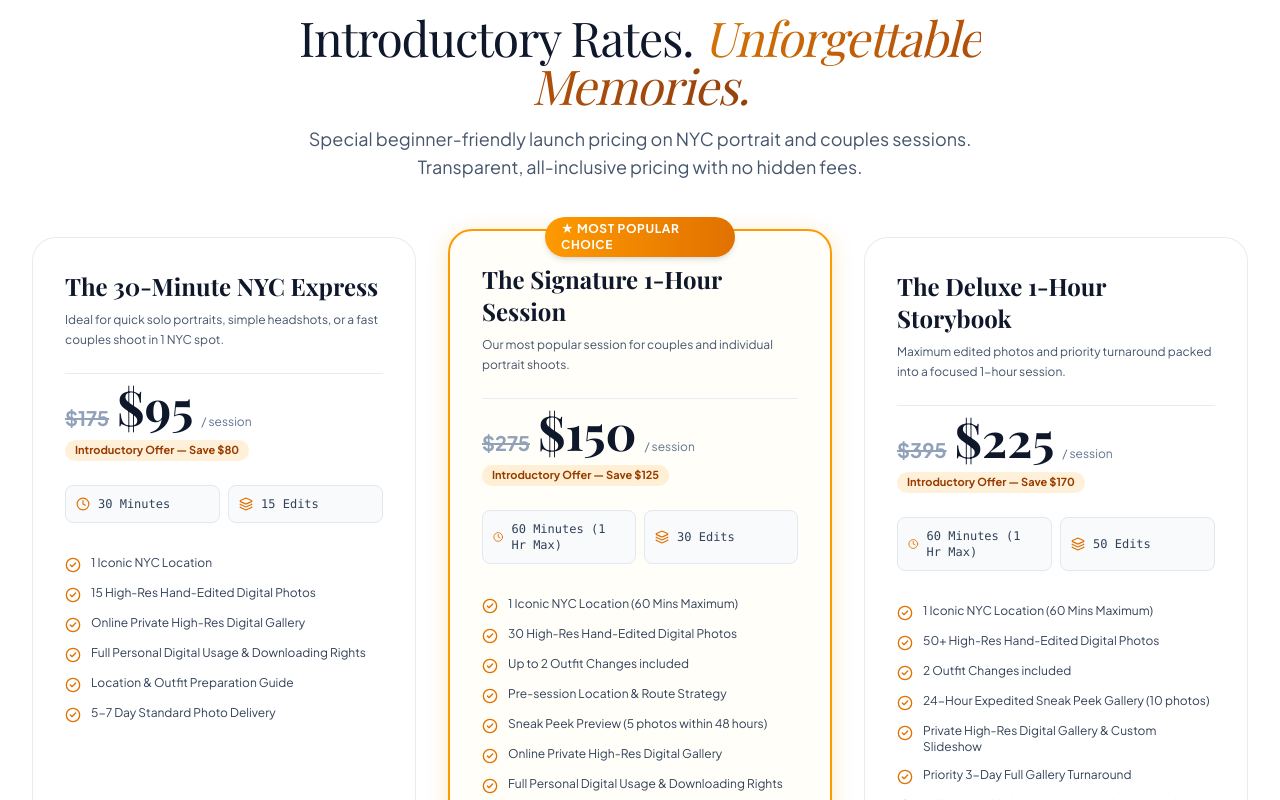
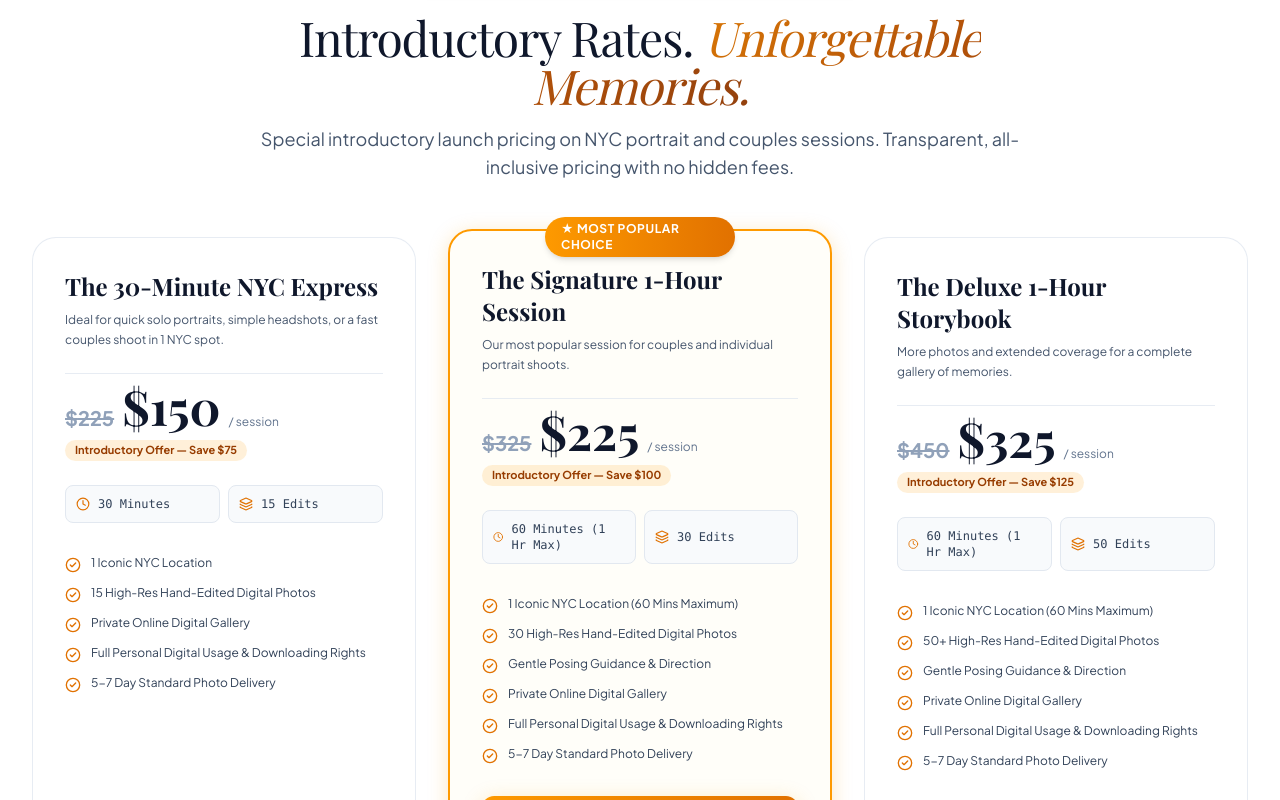
Before and after one commit to superjeffc/photography, a React (Vite) app: page / in a window 1280 px wide. Shown: the part 1880-2680 px from the top of the page. Built offline with nearby package versions, Linux system fonts and the light colour scheme; a web font is replaced by a local one.

Commit message:
Update pricing tiers and simplify package offerings

```diff
--- a/src/components/BookingModal.tsx
+++ b/src/components/BookingModal.tsx
@@ -13,12 +13,14 @@ export const BookingModal: React.FC<BookingModalProps> = ({
   onClose,
   initialLocation = ''
 }) => {
+  const isPackage = initialLocation?.includes('($');
+  const [selectedPackage, setSelectedPackage] = useState(isPackage ? initialLocation : '');
   const [formData, setFormData] = useState({
     name: '',
     email: '',
     phone: '',
     date: '',
-    location: initialLocation || 'Central Park & Bow Bridge',
+    location: !isPackage && initialLocation ? initialLocation : 'Central Park & Bow Bridge',
     sessionType: 'Couples',
     guestsCount: '2 People',
     message: '',
@@ -32,7 +34,11 @@ export const BookingModal: React.FC<BookingModalProps> = ({
 
   useEffect(() => {
     if (initialLocation) {
-      setFormData((prev) => ({ ...prev, location: initialLocation }));
+      if (initialLocation.includes('($')) {
+        setSelectedPackage(initialLocation);
+      } else {
+        setFormData((prev) => ({ ...prev, location: initialLocation }));
+      }
     }
   }, [initialLocation]);
 
@@ -68,7 +74,7 @@ export const BookingModal: React.FC<BookingModalProps> = ({
             date: formData.date,
             location: formData.location,
             sessionType: formData.sessionType,
-            message: formData.message,
+            message: selectedPackage ? `[Package: ${selectedPackage}] ${formData.message}`.trim() : formData.message,
           })
         });
       } catch (err) {
@@ -118,11 +124,18 @@ export const BookingModal: React.FC<BookingModalProps> = ({
                 <span>Instant Availability & Booking Inquiry</span>
               </div>
               <h3 className="text-2xl sm:text-3xl font-serif font-bold text-slate-900">
-                Book Your <span className="text-gradient-amber">1-Hour NYC Photography Shoot</span>
+                Book Your <span className="text-gradient-amber">NYC Photography Shoot</span>
               </h3>
               <p className="text-xs sm:text-sm text-slate-600">
                 Fill out the form below to lock in your preferred date for your NYC photo session.
               </p>
+              {selectedPackage && (
+                <div className="pt-1">
+                  <span className="inline-flex items-center gap-1.5 px-3 py-1 rounded-lg bg-amber-500/15 border border-amber-500/30 text-amber-900 text-xs font-semibold">
+                    Package: {selectedPackage}
+                  </span>
+                </div>
+              )}
             </div>
 
             {/* Form */}
@@ -293,6 +306,12 @@ export const BookingModal: React.FC<BookingModalProps> = ({
             </div>
 
             <div className="p-5 rounded-2xl bg-slate-50 border border-amber-300 max-w-md mx-auto text-left text-xs space-y-2 shadow-sm">
+              {selectedPackage && (
+                <div className="flex justify-between border-b border-slate-200 pb-2">
+                  <span className="text-slate-500">Package:</span>
+                  <span className="font-bold text-amber-700">{selectedPackage}</span>
+                </div>
+              )}
               <div className="flex justify-between border-b border-slate-200 pb-2">
                 <span className="text-slate-500">Location:</span>
                 <span className="font-bold text-slate-900">{formData.location}</span>
--- a/src/components/PackageCalculator.tsx
+++ b/src/components/PackageCalculator.tsx
@@ -23,7 +23,7 @@ export const PackageCalculator: React.FC<PackageCalculatorProps> = ({ onOpenBook
           </h2>
 
           <p className="text-slate-600 text-base sm:text-lg">
-            Special beginner-friendly launch pricing on NYC portrait and couples sessions. Transparent, all-inclusive pricing with no hidden fees.
+            Special introductory launch pricing on NYC portrait and couples sessions. Transparent, all-inclusive pricing with no hidden fees.
           </p>
         </div>
 
--- a/src/data/photographyData.ts
+++ b/src/data/photographyData.ts
@@ -136,8 +136,8 @@ export const SERVICE_PACKAGES: PackageItem[] = [
     id: 'express',
     name: 'The 30-Minute NYC Express',
     tagline: 'Ideal for quick solo portraits, simple headshots, or a fast couples shoot in 1 NYC spot.',
-    price: 95,
-    originalPrice: 175,
+    price: 150,
+    originalPrice: 225,
     duration: '30 Minutes',
     locationsCount: 1,
     editedPhotos: 15,
@@ -145,9 +145,8 @@ export const SERVICE_PACKAGES: PackageItem[] = [
     features: [
       '1 Iconic NYC Location',
       '15 High-Res Hand-Edited Digital Photos',
-      'Online Private High-Res Digital Gallery',
+      'Private Online Digital Gallery',
       'Full Personal Digital Usage & Downloading Rights',
-      'Location & Outfit Preparation Guide',
       '5-7 Day Standard Photo Delivery'
     ]
   },
@@ -155,42 +154,39 @@ export const SERVICE_PACKAGES: PackageItem[] = [
     id: 'signature',
     name: 'The Signature 1-Hour Session',
     tagline: 'Our most popular session for couples and individual portrait shoots.',
-    price: 150,
-    originalPrice: 275,
+    price: 225,
+    originalPrice: 325,
     duration: '60 Minutes (1 Hr Max)',
     locationsCount: 1,
     editedPhotos: 30,
-    outfitChanges: 2,
+    outfitChanges: 1,
     popular: true,
     features: [
       '1 Iconic NYC Location (60 Mins Maximum)',
       '30 High-Res Hand-Edited Digital Photos',
-      'Up to 2 Outfit Changes included',
-      'Pre-session Location & Route Strategy',
-      'Sneak Peek Preview (5 photos within 48 hours)',
-      'Online Private High-Res Digital Gallery',
+      'Gentle Posing Guidance & Direction',
+      'Private Online Digital Gallery',
       'Full Personal Digital Usage & Downloading Rights',
-      'Golden Hour Timing Strategy'
+      '5-7 Day Standard Photo Delivery'
     ]
   },
   {
     id: 'deluxe',
     name: 'The Deluxe 1-Hour Storybook',
-    tagline: 'Maximum edited photos and priority turnaround packed into a focused 1-hour session.',
-    price: 225,
-    originalPrice: 395,
+    tagline: 'More photos and extended coverage for a complete gallery of memories.',
+    price: 325,
+    originalPrice: 450,
     duration: '60 Minutes (1 Hr Max)',
     locationsCount: 1,
     editedPhotos: 50,
-    outfitChanges: 2,
+    outfitChanges: 1,
     features: [
       '1 Iconic NYC Location (60 Mins Maximum)',
       '50+ High-Res Hand-Edited Digital Photos',
-      '2 Outfit Changes included',
-      '24-Hour Expedited Sneak Peek Gallery (10 photos)',
-      'Private High-Res Digital Gallery & Custom Slideshow',
-      'Priority 3-Day Full Gallery Turnaround',
-      'Full Personal & Commercial Digital Usage Rights'
+      'Gentle Posing Guidance & Direction',
+      'Private Online Digital Gallery',
+      'Full Personal Digital Usage & Downloading Rights',
+      '5-7 Day Standard Photo Delivery'
     ]
   }
 ];
```
